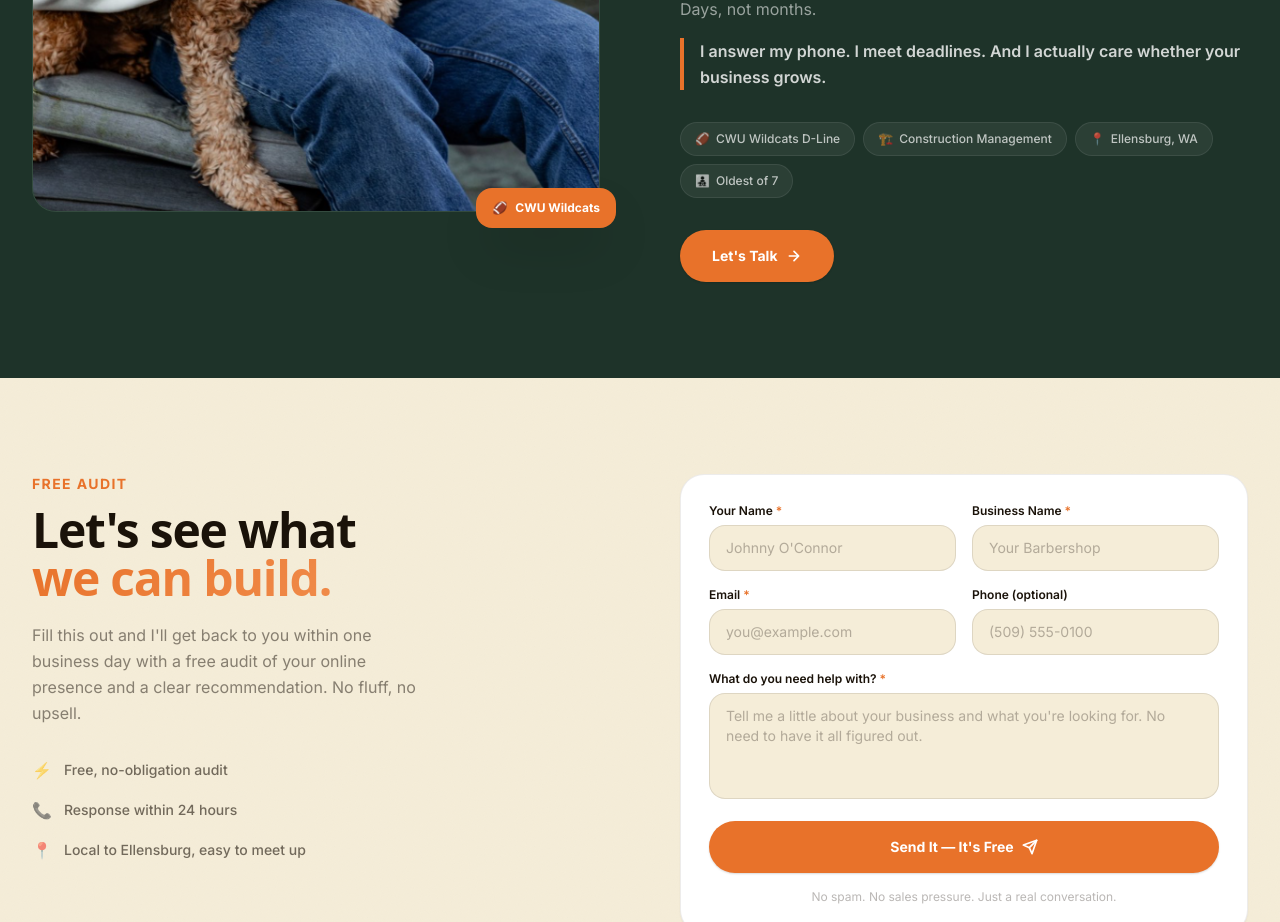
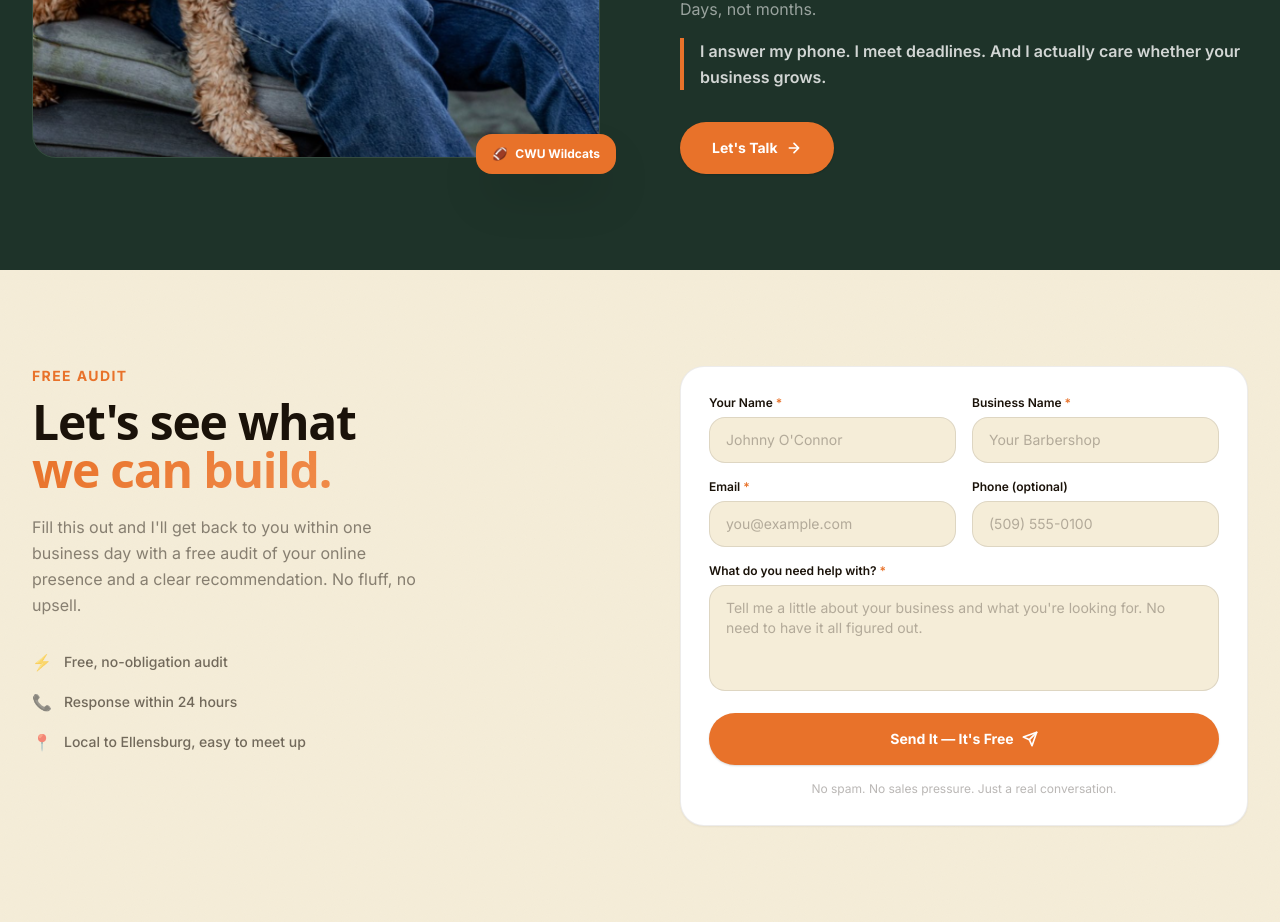
Before and after one commit to johnnyoconnormain-cmyk/oc-builds, a React (Vite) app: page / in a window 1280 px wide. Shown: the part 5920-6842 px from the top of the page. Built offline with nearby package versions, Linux system fonts and the light colour scheme; no server answers; a web font is replaced by a local one.

Commit message:
Remove badge pills from About section
Co-Authored-By: Claude Sonnet 4.6 <noreply@anthropic.com>

```diff
--- a/src/components/About.jsx
+++ b/src/components/About.jsx
@@ -1,11 +1,5 @@
 import { useInView } from '../hooks/useInView'
 
-const badges = [
-  { icon: '🏈', label: 'CWU Wildcats D-Line' },
-  { icon: '🏗️', label: 'Construction Management' },
-  { icon: '📍', label: 'Ellensburg, WA' },
-  { icon: '👨‍👧‍👦', label: 'Oldest of 7' },
-]
 
 export default function About() {
   const [ref, inView] = useInView()
@@ -69,14 +63,6 @@ export default function About() {
               </p>
             </div>
 
-            <div className="flex flex-wrap gap-2 mb-8">
-              {badges.map(b => (
-                <span key={b.label} className="flex items-center gap-1.5 bg-white/[0.06] border border-white/[0.08] text-white/70 text-xs font-medium px-3.5 py-2 rounded-full">
-                  <span>{b.icon}</span> {b.label}
-                </span>
-              ))}
-            </div>
-
             <a href="#contact" className="btn-orange px-8 py-4 text-sm">
               Let's Talk
               <svg width="16" height="16" viewBox="0 0 24 24" fill="none" stroke="currentColor" strokeWidth="2.5" strokeLinecap="round" strokeLinejoin="round">
```
